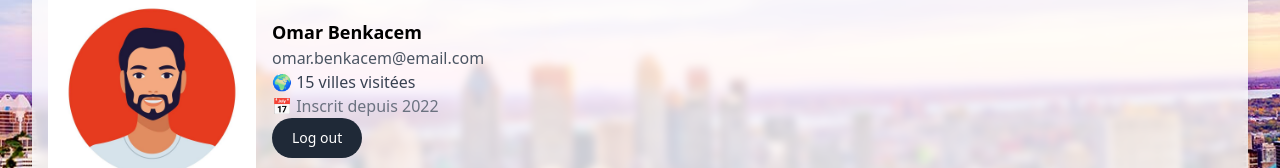
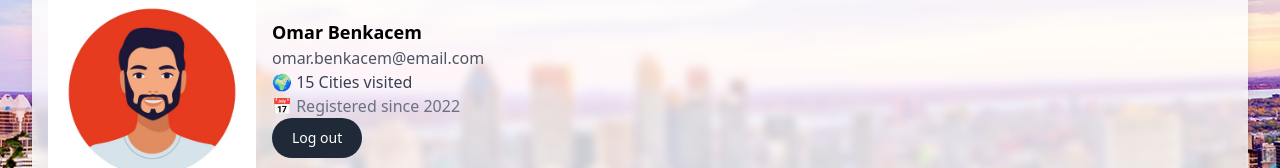
Before and after one commit to Brnt-Luap/todolist, a Vue app: page /profile in a window 1280 px wide. Shown: the part 134-302 px from the top of the page. Built offline with nearby package versions, Linux system fonts and the light colour scheme.

Commit message:
Modification langue page profile

```diff
--- a/src/views/ProfileView.vue
+++ b/src/views/ProfileView.vue
@@ -6,8 +6,8 @@
     <div>
       <h2 class="text-lg font-semibold">Omar Benkacem</h2>
       <p class="text-gray-600">omar.benkacem@email.com</p>
-      <p class="text-gray-700">🌍 15 villes visitées</p>
-      <p class="text-gray-500">📅 Inscrit depuis 2022</p>
+      <p class="text-gray-700">🌍 15 Cities visited</p>
+      <p class="text-gray-500">📅 Registered since 2022</p>
       <p><router-link to="/"><button type="button" class="text-white bg-gray-800 hover:bg-gray-900 focus:outline-none focus:ring-4 focus:ring-gray-300 font-medium rounded-full text-sm px-5 py-2.5 me-2 mb-2 dark:bg-gray-800 dark:hover:bg-gray-700 dark:focus:ring-gray-700 dark:border-gray-700">Log out</button></router-link></p>
     </div>
   </div>
```
